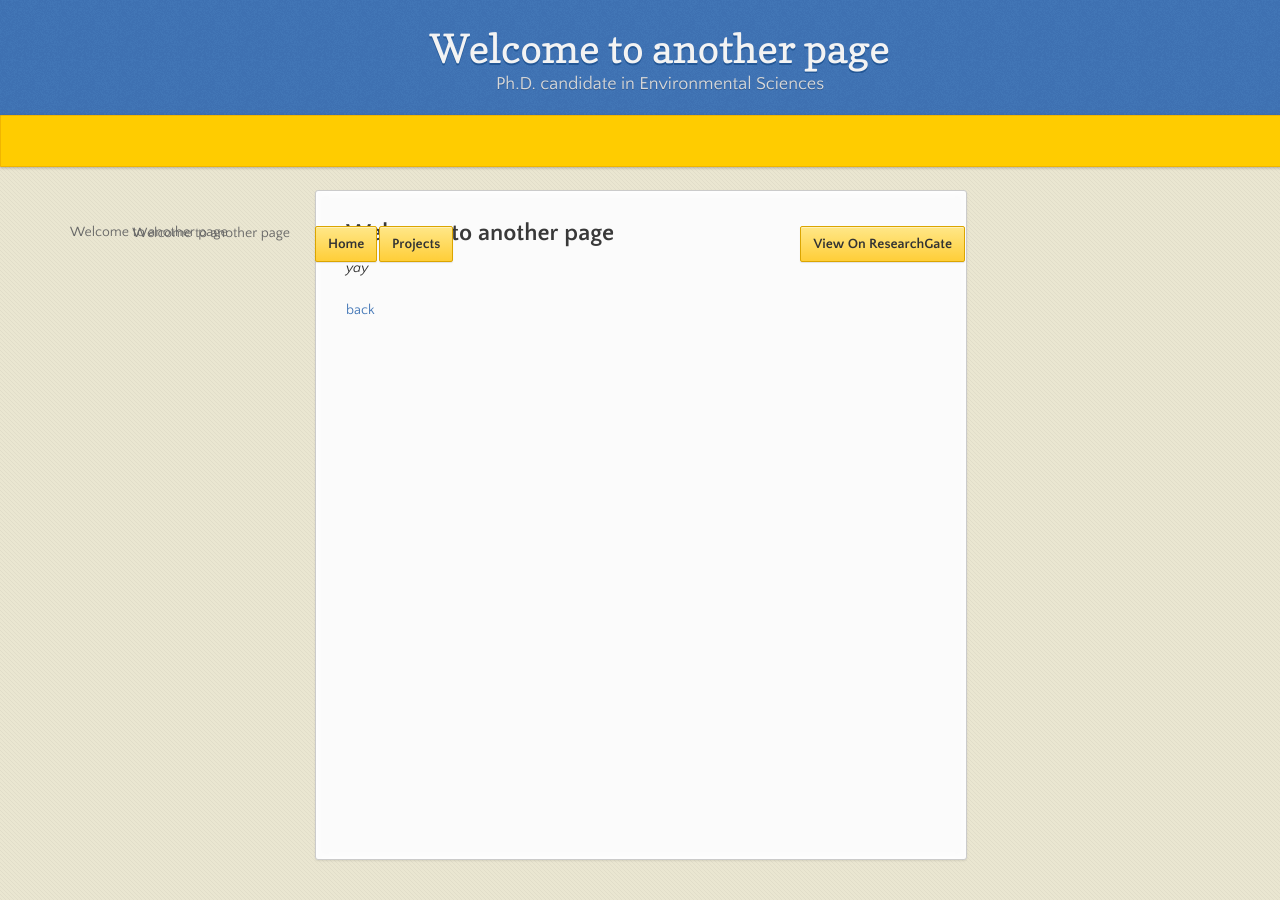
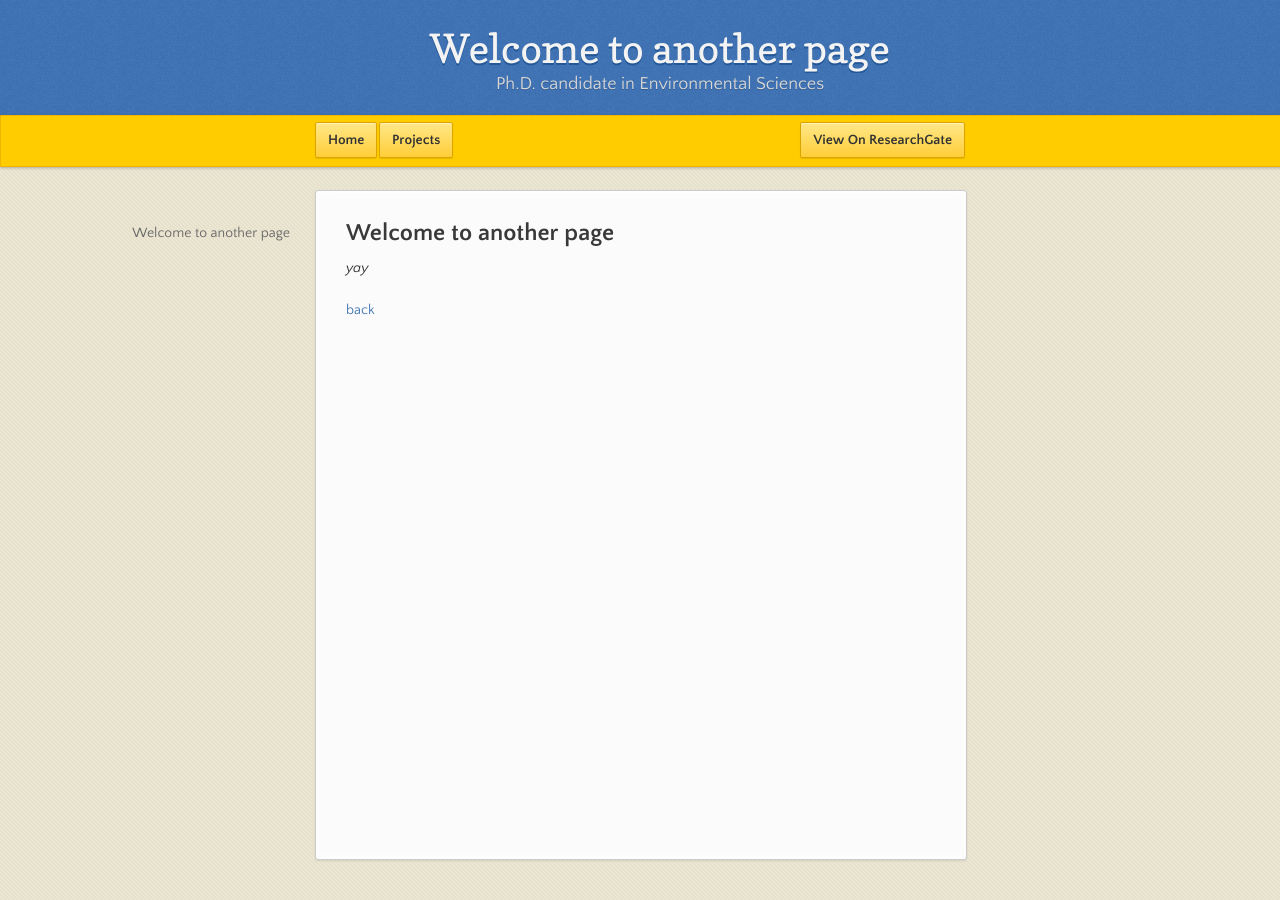
Before and after one commit to PercyLeeMaxWell/PercyLeeMaxWell.github.io, a Jekyll site: the page built from another-page.md, in a window 1280 px wide. Built offline with Jekyll 4.4.1, drawn with Linux system fonts in a browser that asks for light colours; our own code applies the rules of GitHub Pages for plain Markdown files.

Commit message:
Update default.html

```diff
--- a/_layouts/default.html
+++ b/_layouts/default.html
@@ -23,8 +23,6 @@
       </header>
 
       <div id="banner">
-        <nav>
-          <ul>
         <span id="logo"></span>
         <a target="_blank" href="https://www.researchgate.net/profile/Peijun-Li-3" class="button fork0"><strong>View On ResearchGate</strong></a>
         <a target="_self" href="https://percyleemaxwell.github.io" class="button fork1"><strong>Home</strong></a>
@@ -38,8 +36,6 @@
             </ul>
           </div>
         {% endif %}
-           </ul>
-          </nav>
       </div><!-- end banner -->
 
 
```
Lines whose indentation alone changed are shown as unchanged.
